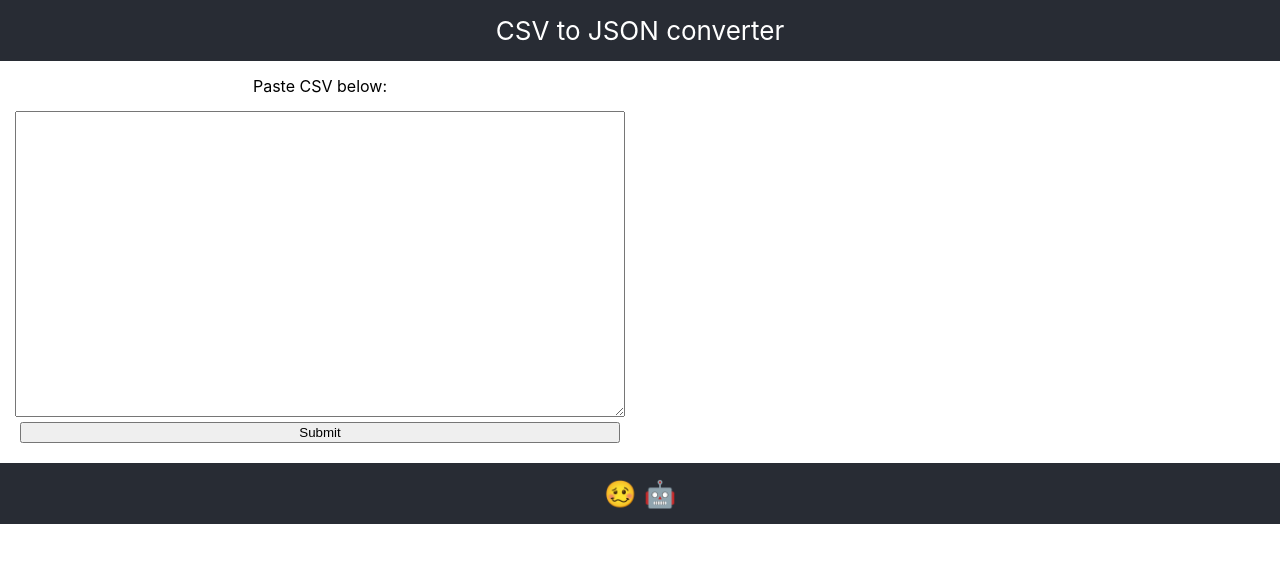
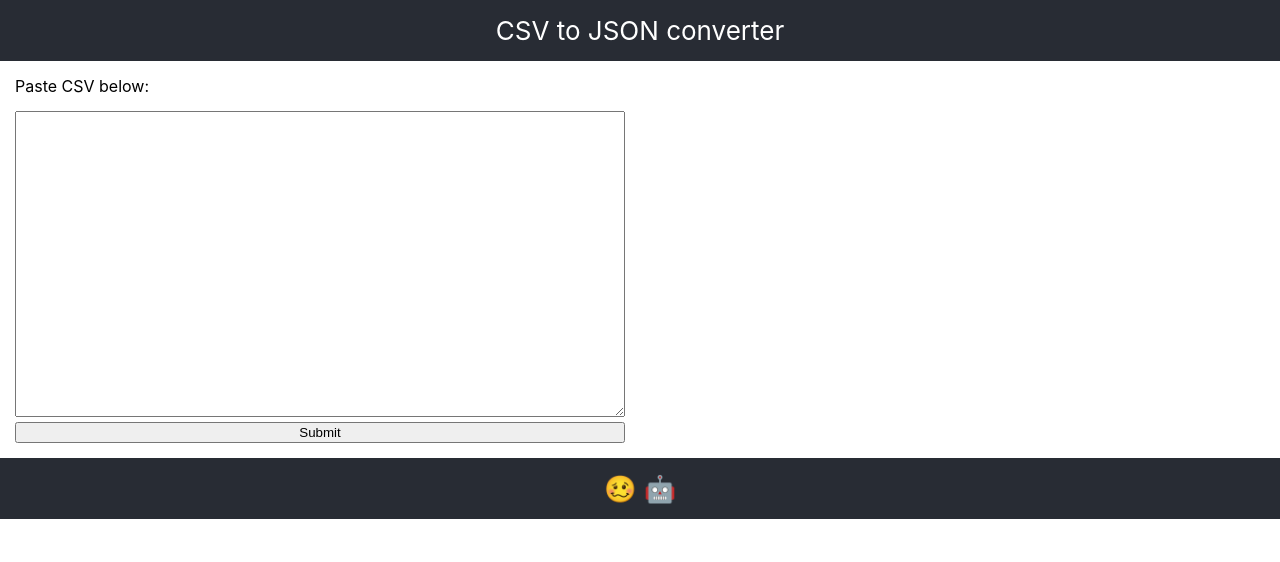
Before and after one commit to cMikolai/csv-to-json-converter, a React (Create React App) app: page / in a window 1280 px wide. Shown: the top 562 px of the page. Built offline with nearby package versions, Linux system fonts and the light colour scheme.

Commit message:
adjust spacing

```diff
--- a/src/App.css
+++ b/src/App.css
@@ -25,6 +25,10 @@
   padding: 15px;
 }
 
+.App-output {
+  margin-top: 33px;
+}
+
 form {
   display: flex;
   flex-direction: column;
@@ -33,8 +37,9 @@ form {
 
 label {
   padding: 0 0 15px 0;
+  text-align: left;
 }
 
 input {
-  margin: 5px;
+  margin-top: 5px;
 }
```
